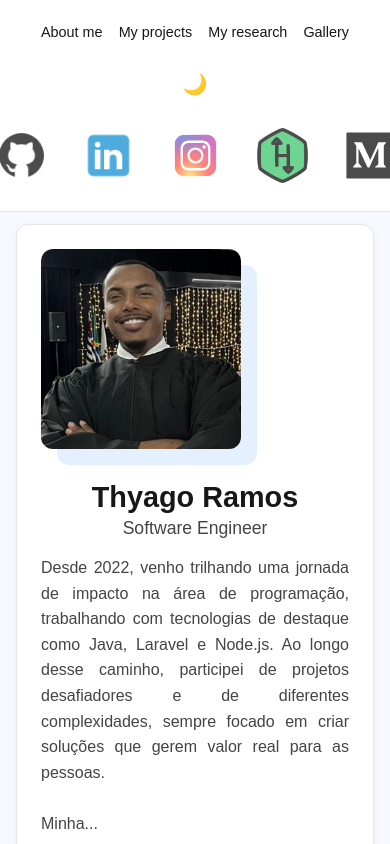
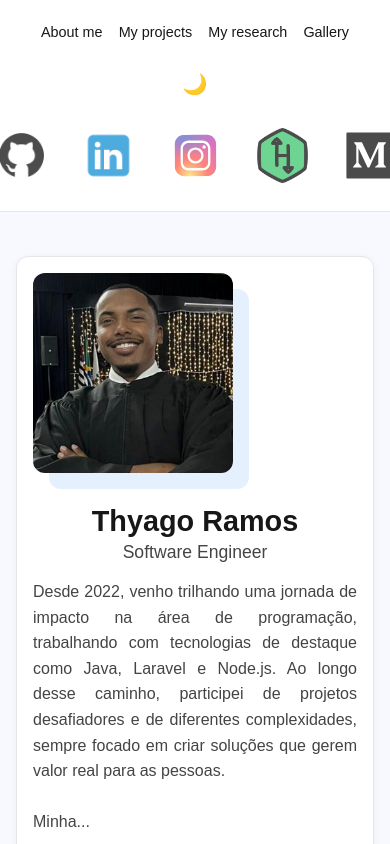
Before and after one commit to ThyagoMartins0/ThyagoD.dev, a Next.js app: page / in a window 390 px wide. Shown: the top 844 px of the page. Built offline with nearby package versions, Linux system fonts and the light colour scheme.

Commit message:
corrigindo versão mobile

```diff
--- a/src/app/components/profile/Profile.module.css
+++ b/src/app/components/profile/Profile.module.css
@@ -156,6 +156,11 @@
 }
 
 @media (max-width: 768px) {
+  .profile {
+    margin: 12rem 0 2rem 0;
+    padding: 1.5rem;
+  }
+
   .profileContent {
     flex-direction: column;
     text-align: center;
@@ -177,7 +182,8 @@
 
 @media (max-width: 480px) {
   .profile {
-    padding: 1.5rem;
+    margin: 15rem 0 2rem 0;
+    padding: 1rem;
   }
 
   .nameSection h1 {
--- a/src/app/projects/page.module.css
+++ b/src/app/projects/page.module.css
@@ -3,6 +3,7 @@
   background: var(--background);
   color: var(--text-primary);
   width: 100%;
+  margin: 8rem 0 2rem 0;
 }
 
 .content {
@@ -16,3 +17,11 @@
     padding: 0 1rem;
   }
 }
+
+@media (max-width: 480px) {
+  .content {
+
+    margin: 13rem 0 2rem 0;
+    padding: 1rem;
+  }
+}
--- a/src/app/research/page.module.css
+++ b/src/app/research/page.module.css
@@ -1,7 +1,7 @@
 .main {
   min-height: 100vh;
   background: var(--background-primary);
-  margin: 6rem 0 2rem 0;
+  margin: 8rem 0 2rem 0;
 }
 
 .container {
@@ -151,10 +151,19 @@
   }
 }
 
+@media (max-width: 480px) {
+  .container {
+    padding: 0 1rem;
+    margin: 13rem 0 2rem 0;
+    padding: 1rem;
+  }
+}
+
 @media (max-width: 640px) {
   .container {
     padding: 1rem;
   }
+
 
   .hero {
     margin: 2rem 0;
```
Also changed, not shown: src/app/gallery/page.module.css (+9 -0 lines).
